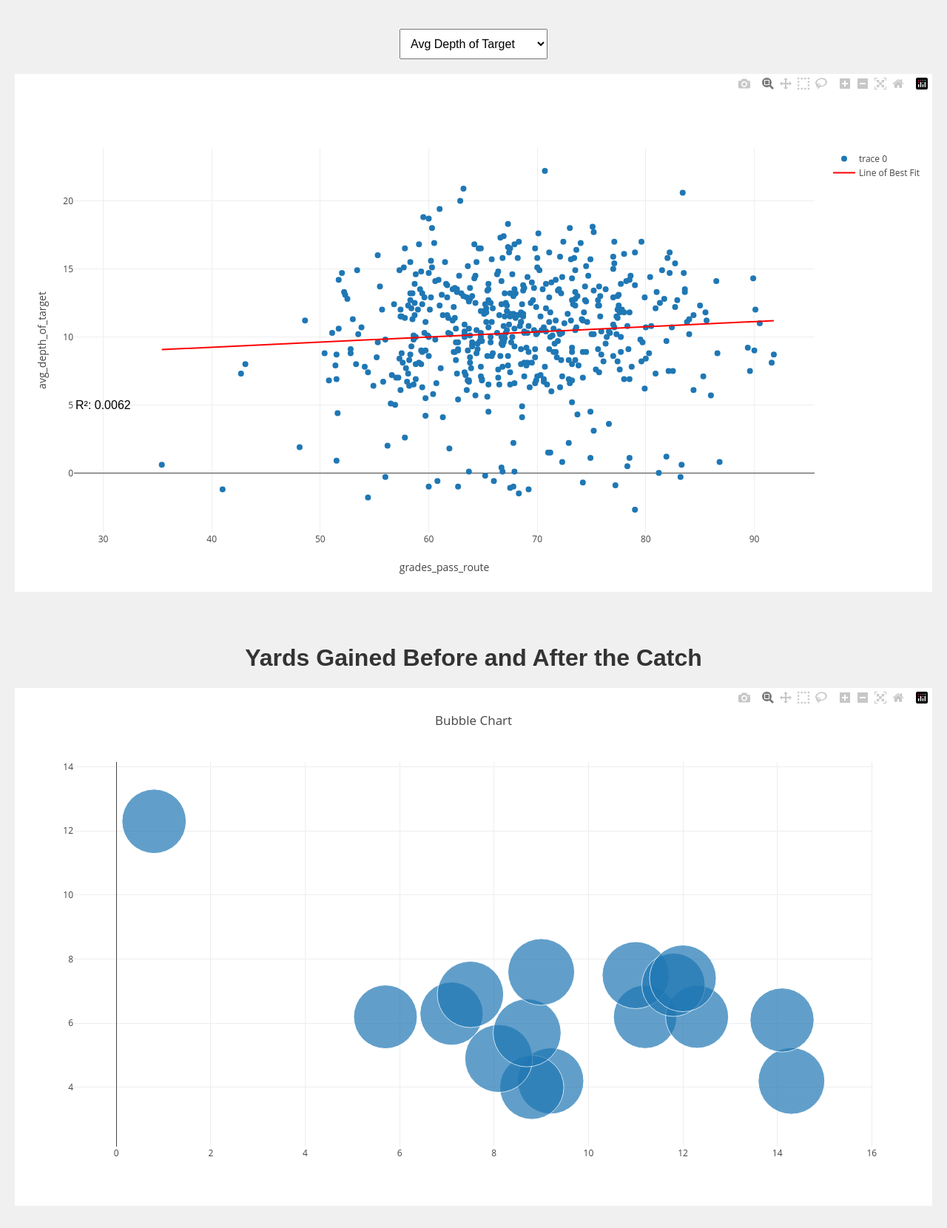
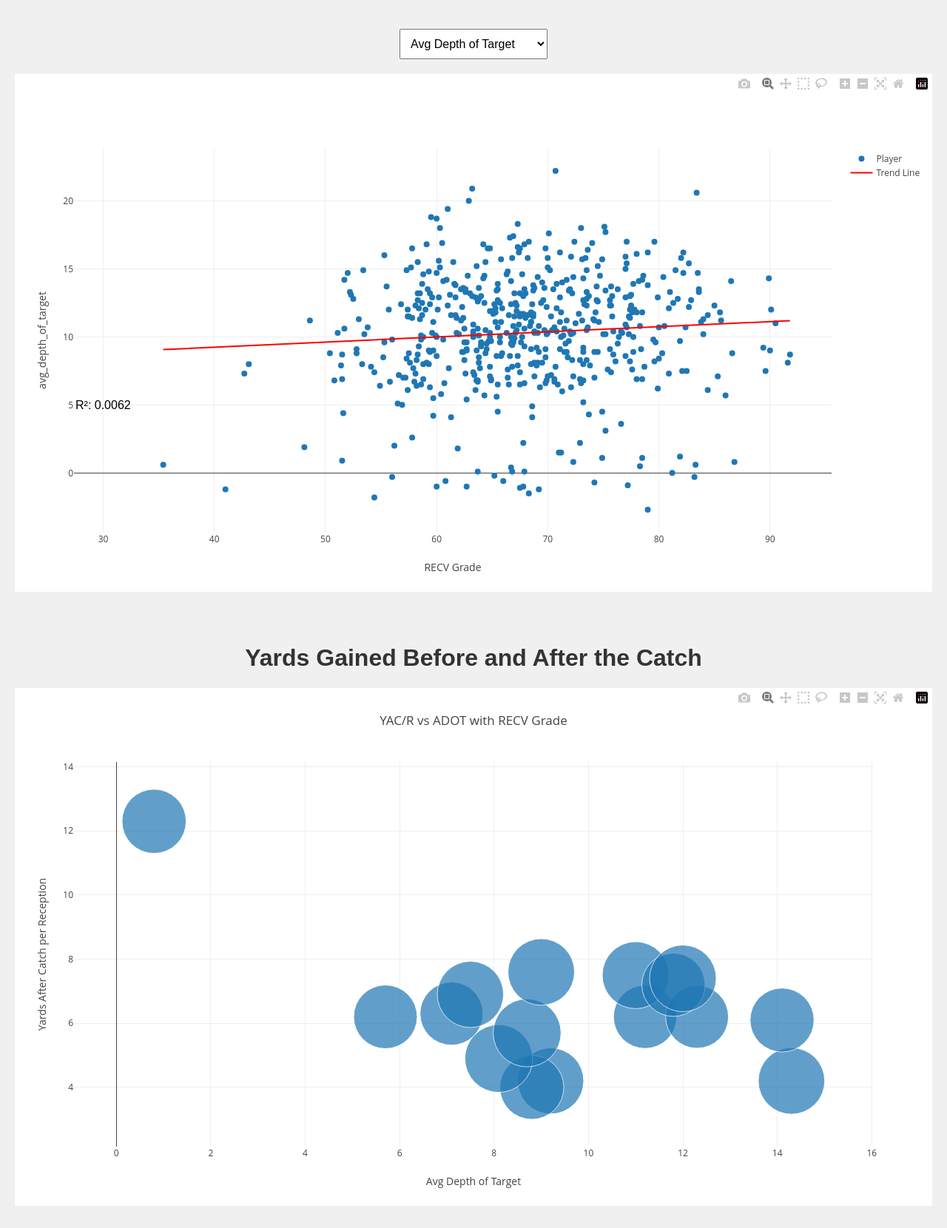
Before and after one commit to SamSchultz-bit/project-3-group-3, a Flask app: page / in a window 1280 px wide. Shown: the part 798-2458 px from the top of the page at 74% size. Run offline with Flask 3, Linux system fonts and the light colour scheme; some libraries are stand-ins or nearby versions.

Commit message:
final edits

```diff
--- a/app.py
+++ b/app.py
@@ -5,13 +5,13 @@ from scipy import stats
 
 app = Flask(__name__)
 
-# Adjust the file path to the new location
+# Load in data
 data = pd.read_csv('cfb-database/2022-receiving-summary.csv')
 
 # Handle null values in data
 data.fillna(0, inplace=True)
 
-# Filter data for targets greater than 32
+# Filter data for players with targets greater than 32
 data = data[data['targets'] > 32]
 
 # Filter data for Bubble Chart (grades_pass_route >= 86.8)
--- a/static/bubble.js
+++ b/static/bubble.js
@@ -15,7 +15,10 @@ document.addEventListener('DOMContentLoaded', function () {
             };
 
             const layout = {
-                title: `Bubble Chart`
+                title: `YAC/R vs ADOT with RECV Grade`,
+                xaxis: { title: 'Avg Depth of Target' },
+                yaxis: { title: 'Yards After Catch per Reception' }
+
             };
 
             Plotly.newPlot('bubble_chart', [trace], layout);
--- a/static/scatterplot.js
+++ b/static/scatterplot.js
@@ -14,6 +14,7 @@ document.addEventListener('DOMContentLoaded', function () {
             body: JSON.stringify({ selected_y: selectedY }),
             headers: { 'Content-Type': 'application/json' }
         })
+        // Troubleshoot errors
         .then(response => {
             if (!response.ok) {
                 throw new Error(`HTTP error! Status: ${response.status}`);
@@ -32,7 +33,8 @@ document.addEventListener('DOMContentLoaded', function () {
                 y: data.y,
                 mode: 'markers',
                 type: 'scatter',
-                marker: { size: 8 }
+                marker: { size: 8 },
+                name: 'Player'
             };
 
             // Line of best fit trace
@@ -42,18 +44,18 @@ document.addEventListener('DOMContentLoaded', function () {
                 mode: 'lines',
                 type: 'scatter',
                 line: { color: 'red' },
-                name: 'Line of Best Fit'
+                name: 'Trend Line'
             };
 
             const layout = {
-                xaxis: { title: 'grades_pass_route' },
+                xaxis: { title: 'RECV Grade' },
                 yaxis: { title: selectedY }
             };
 
             // Add R-squared annotation
             const rSquaredAnnotation = {
-                x: 30, // Adjust the X position as needed
-                y: 5,  // Adjust the Y position as needed
+                x: 30,
+                y: 5,
                 text: `R²: ${data.r_squared.toFixed(4)}`,
                 showarrow: false,
                 font: {
--- a/templates/index.html
+++ b/templates/index.html
@@ -12,7 +12,6 @@
     <script src="https://cdn.jsdelivr.net/npm/chart.js"></script>
 </head>
 <body>
-    <!-- Organize Graphs into dashboard -->
     <div class="container">
         <div class="column full-width">
             <h1>Football Statistics Dashboard</h1>
```
Also changed, not shown: README.md.
